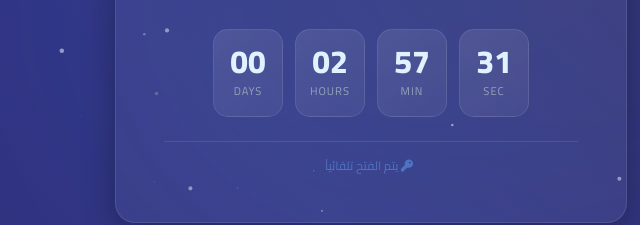
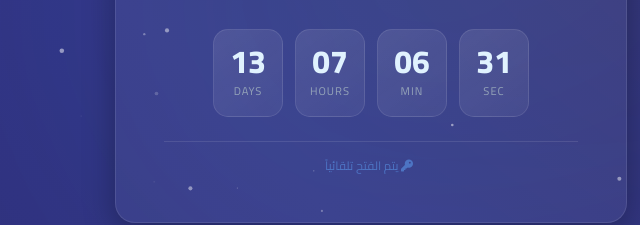
Before and after one commit to 1HuSeEiN/MyLove2, a plain HTML site: page index.html in a window 1280 px wide. Shown: the part 393-618 px from the top of the page, 269-909 px from the left. Drawn offline with nearby package versions, Linux system fonts and the light colour scheme; animation ran at ten frames a second.

Commit message:
Update index.html

```diff
--- a/index.html
+++ b/index.html
@@ -495,7 +495,7 @@
     <script>
     (function() {
         // --- إعدادات التاريخ ---
-        const targetDate = new Date("december 18, 2025 19:51:00").getTime();
+        const targetDate = new Date("Jan 1, 2026 00:00:00").getTime();
         let isLocked = true;
 
         // --- عناصر DOM ---
```
